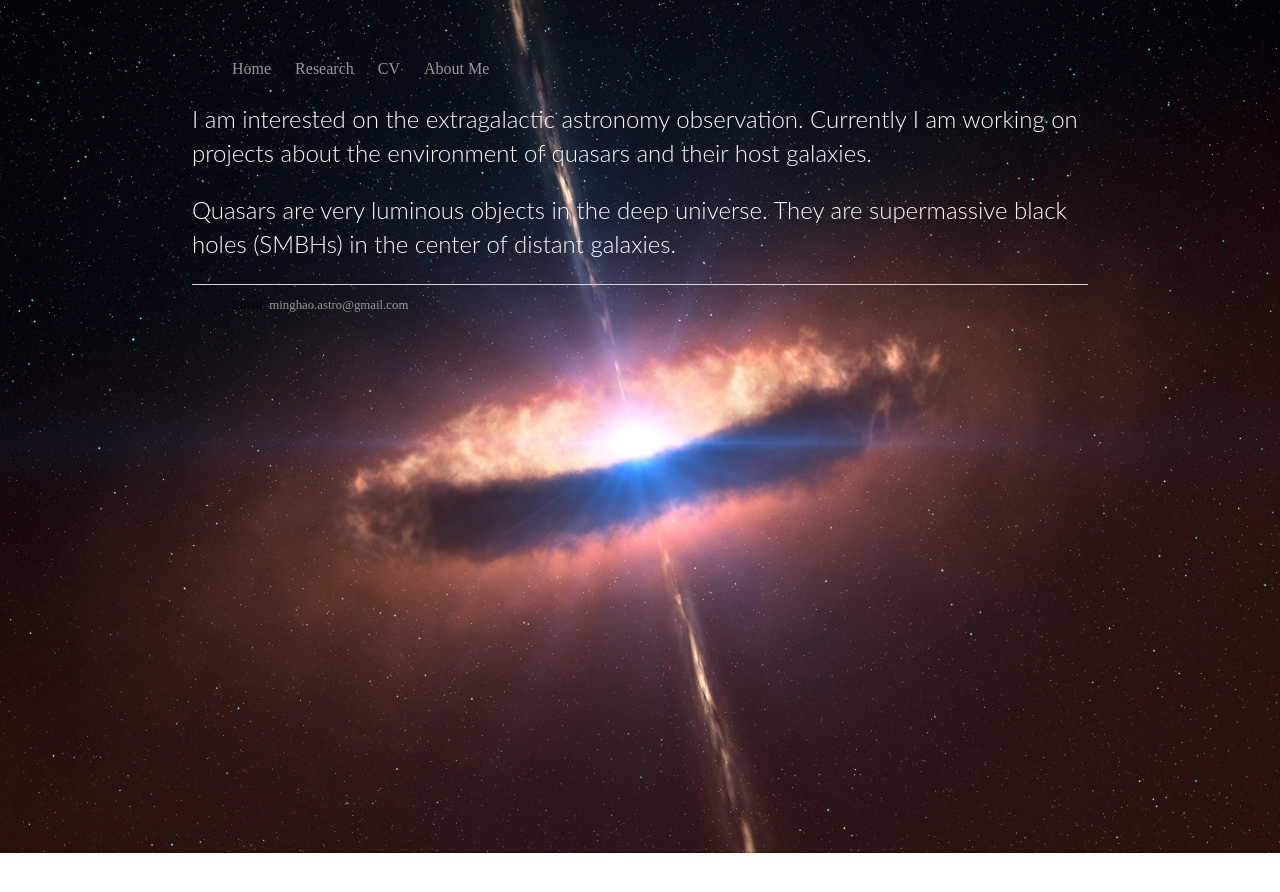
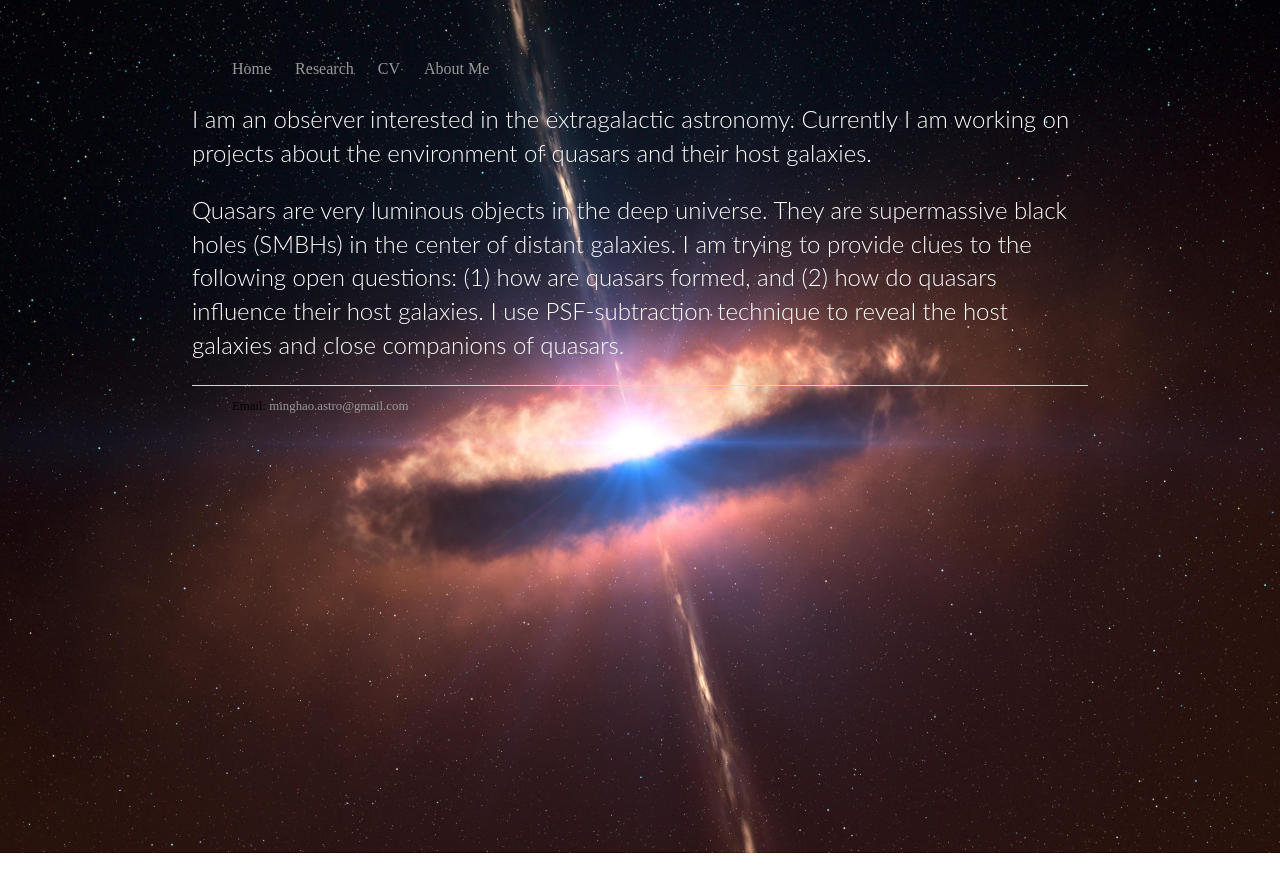
Before and after one commit to JianiDing/JianiDing.github.io, a Jekyll site: the page built from research/index.html, in a window 1280 px wide. Shown: the top 892 px of the page. Built offline with Jekyll 4.4.1, drawn with Linux system fonts in a browser that asks for light colours.

Commit message:
Update index.html

```diff
--- a/research/index.html
+++ b/research/index.html
@@ -6,12 +6,17 @@ title: Exploring the Universe
 	<!--h1 style="font-family:lato light">{{page.title}}</h1-->
 	<!--img src='/mw.jpg' style="float:bottom;width=contain"-->
 	<p style="font-family:lato light;color:white">
-		I am interested on the extragalactic astronomy observation.
+		I am an observer interested in the extragalactic astronomy.
 		Currently I am working on projects about
 		the environment of quasars and their host galaxies.
 	</p>
 	<p style="font-family:lato light;color:white">
 		Quasars are very luminous objects in the deep universe.
 		They are supermassive black holes (SMBHs) in the center of distant galaxies.
+		I am trying to provide clues to the following open questions:
+		(1) how are quasars formed, and
+		(2) how do quasars influence their host galaxies.
+		I use PSF-subtraction technique to reveal the host galaxies and
+		close companions of quasars.
 	</p>
 </div><!-- /.blurb -->
```
